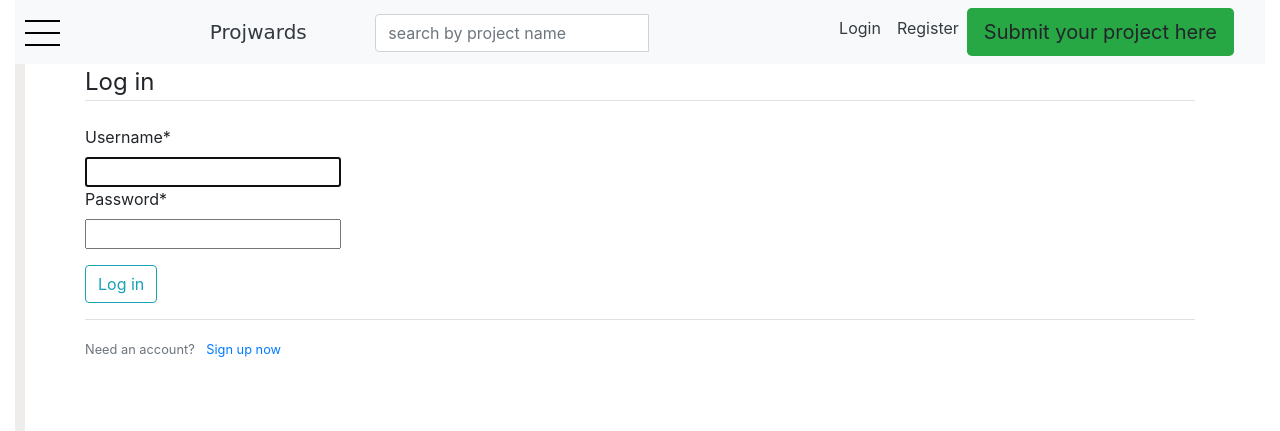
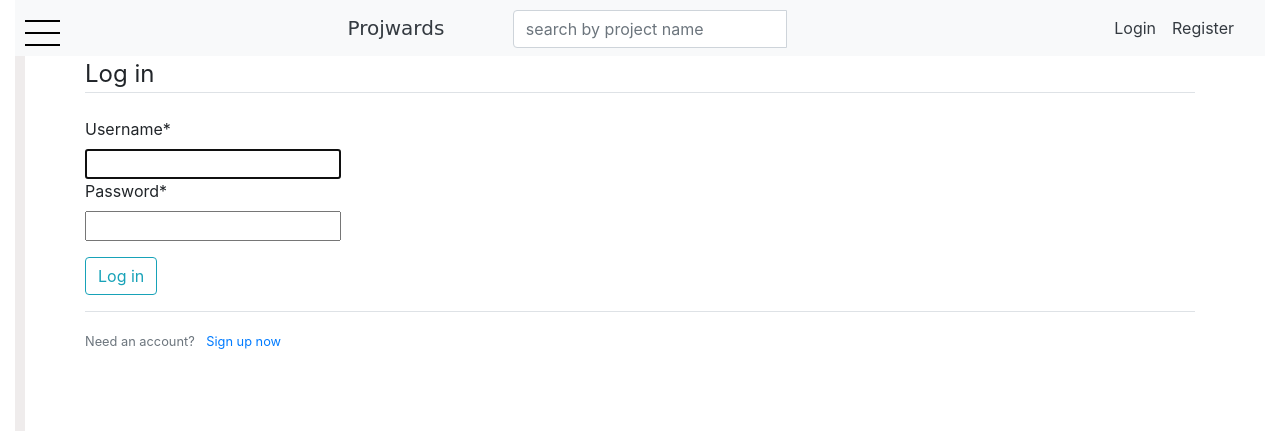
Before and after one commit to Paulwamaria/Projwards, a Django app: page /login/ in a window 1280 px wide. Shown: the top 431 px of the page. Run offline with Django 3.2, Linux system fonts and the light colour scheme; some libraries are stand-ins or nearby versions; some web fonts are replaced.

Commit message:
Add live links

```diff
--- a/wards/templates/navbar.html
+++ b/wards/templates/navbar.html
@@ -43,16 +43,20 @@
                     </div>
                     <div class="navbar-nav d-inline-flex ">
 
+                        {% if user.is_authenticated %}
+                        <div class="d-inline-flex prof-links">
+                            <a class="nav-item nav-link mr-2 text-dark" href="{% url 'logout' %}">Logout</a>
 
-                        <div class="d-inline-flex prof-links">
-                            <a class="nav-item nav-link mr-2 text-dark" href="#">Login</a>
-                            <a class="nav-item nav-link ml-2 text-dark" href="#">Register</a>
                             <input class="btn btn-lg bg-success ml-2" type="submit" value="Submit your project here">
                         </div>
+                        {% else %}
 
                         <div class="d-inline-flex">
+                            <a class="nav-item nav-link mr-2 text-dark" href="{% url 'login' %}">Login</a>
+                            <a class="nav-item nav-link ml-2 text-dark" href="{% url 'register' %}">Register</a>
+                        </div>
 
-                        </div>
+                        {% endif %}
 
 
                     </div>
```
